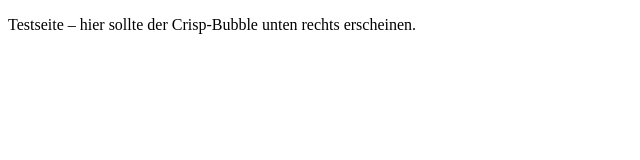
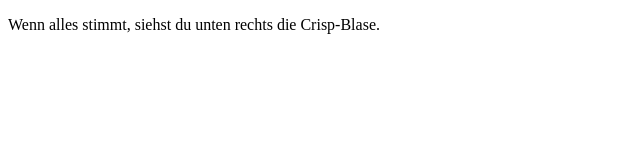
Before and after one commit to smartlivingberlin/smartliving.berlin, a plain HTML site: page crisp-test.html in a window 1280 px wide. Shown: the full height of the page, 0-640 px from the left. Drawn offline with Linux system fonts and the light colour scheme.

Commit message:
test: minimal Crisp-Seite

```diff
--- a/crisp-test.html
+++ b/crisp-test.html
@@ -1,3 +1,3 @@
 <!doctype html><meta charset="utf-8"><title>Crisp Test</title>
-<p>Testseite – hier sollte der Crisp-Bubble unten rechts erscheinen.</p>
 <script src="crisp.js"></script>
+<p>Wenn alles stimmt, siehst du unten rechts die Crisp-Blase.</p>
```
